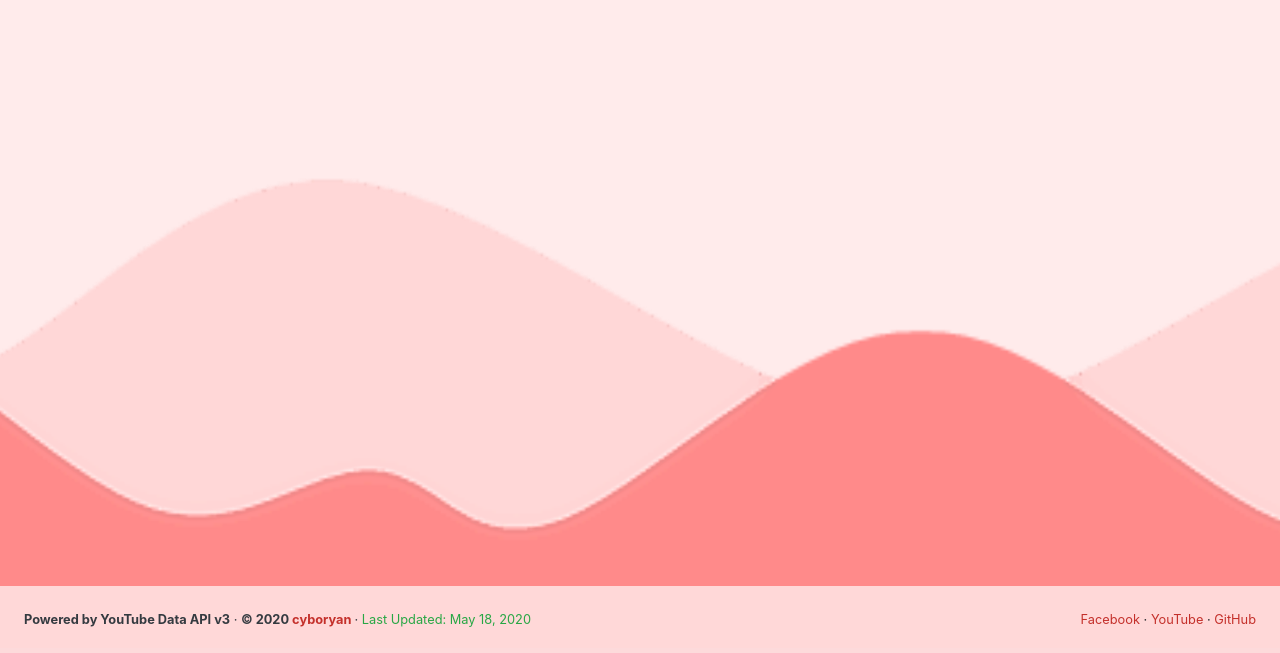
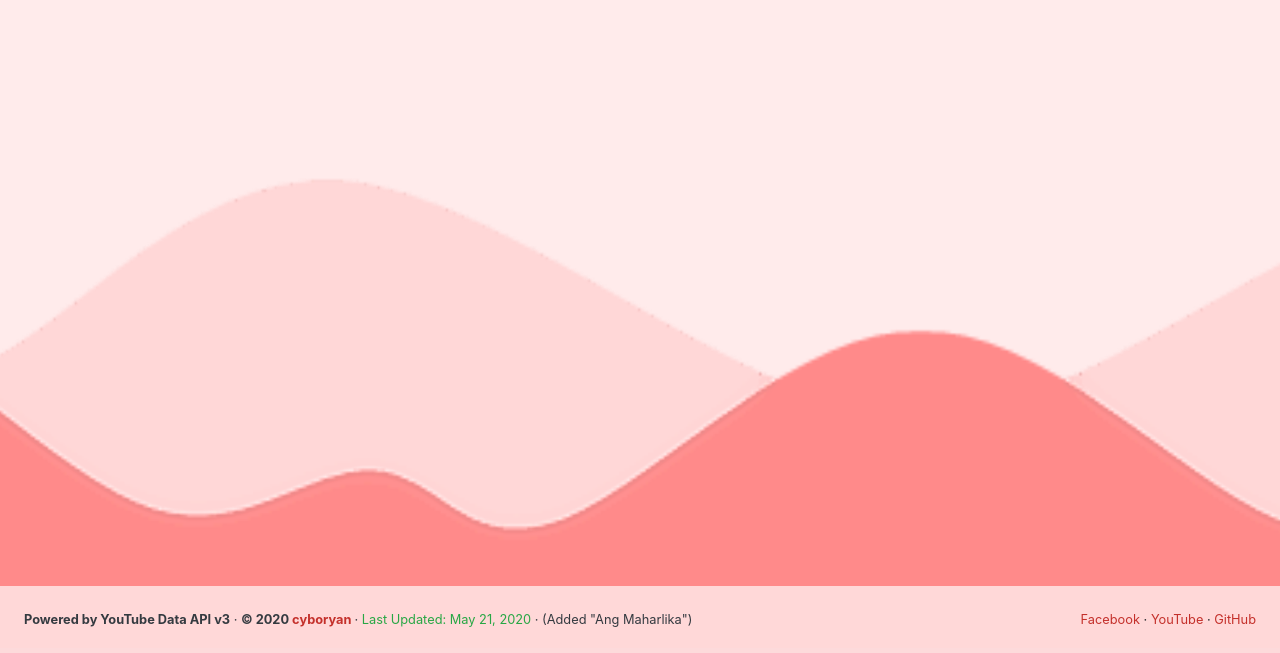
Before and after one commit to cyboryan/BaybayYouTubers, a plain HTML site: page index.html in a window 1280 px wide. Shown: the part 147-800 px from the top of the page. Drawn offline with Linux system fonts and the light colour scheme; no server answers.

Commit message:
Update last updated date

```diff
--- a/index.html
+++ b/index.html
@@ -63,8 +63,10 @@
                                 </b>
                                 &middot;
                                 <span class="text-success">
-                                    Last Updated: May 18, 2020
+                                    Last Updated: May 21, 2020
                                 </span>
+                                &middot;
+                                (Added "Ang Maharlika")
                             </div>
                             <div id="footer-right">
                                 <a href="https://www.facebook.com/BaybayYouTubers" target="_blank">Facebook</a>
```
